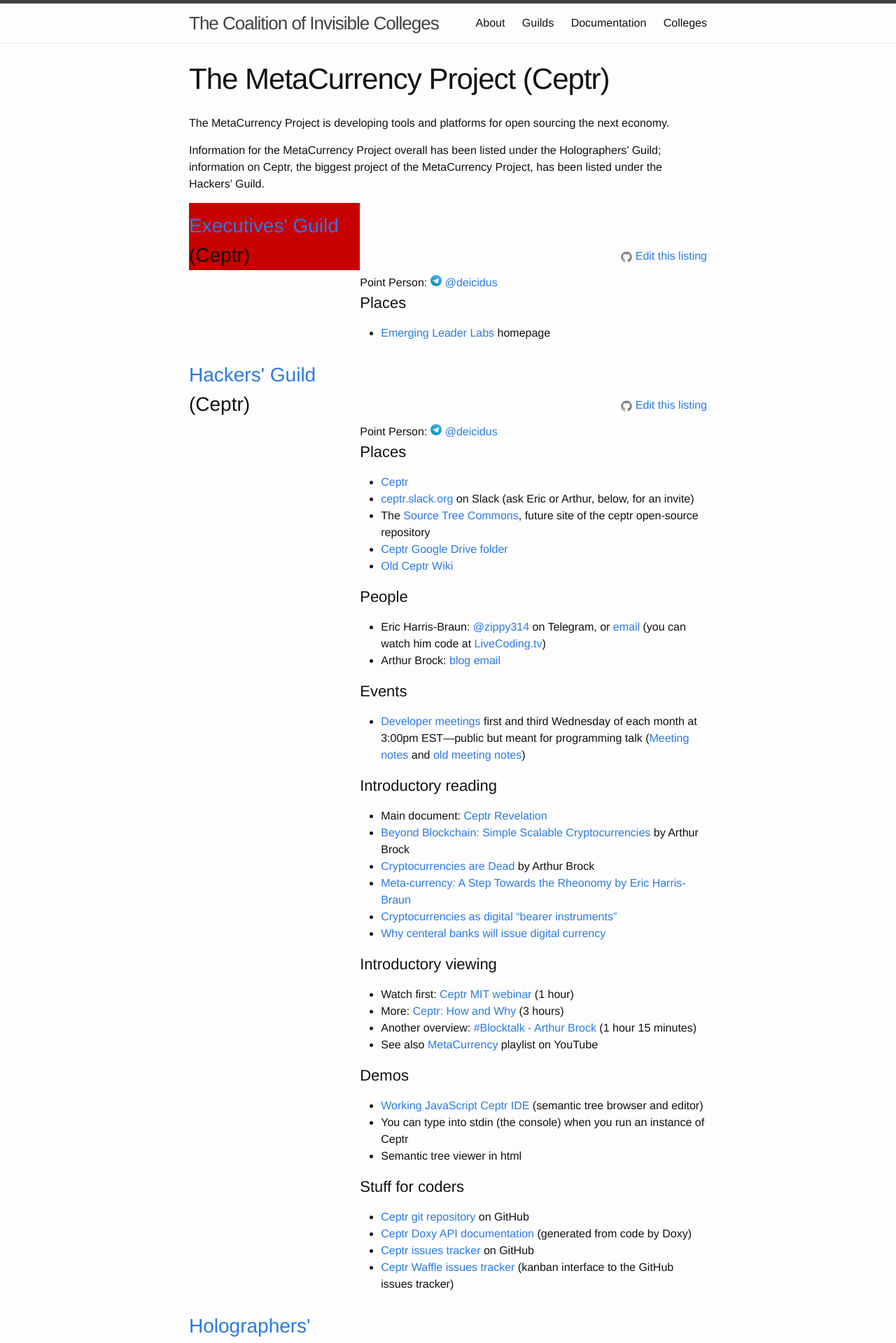
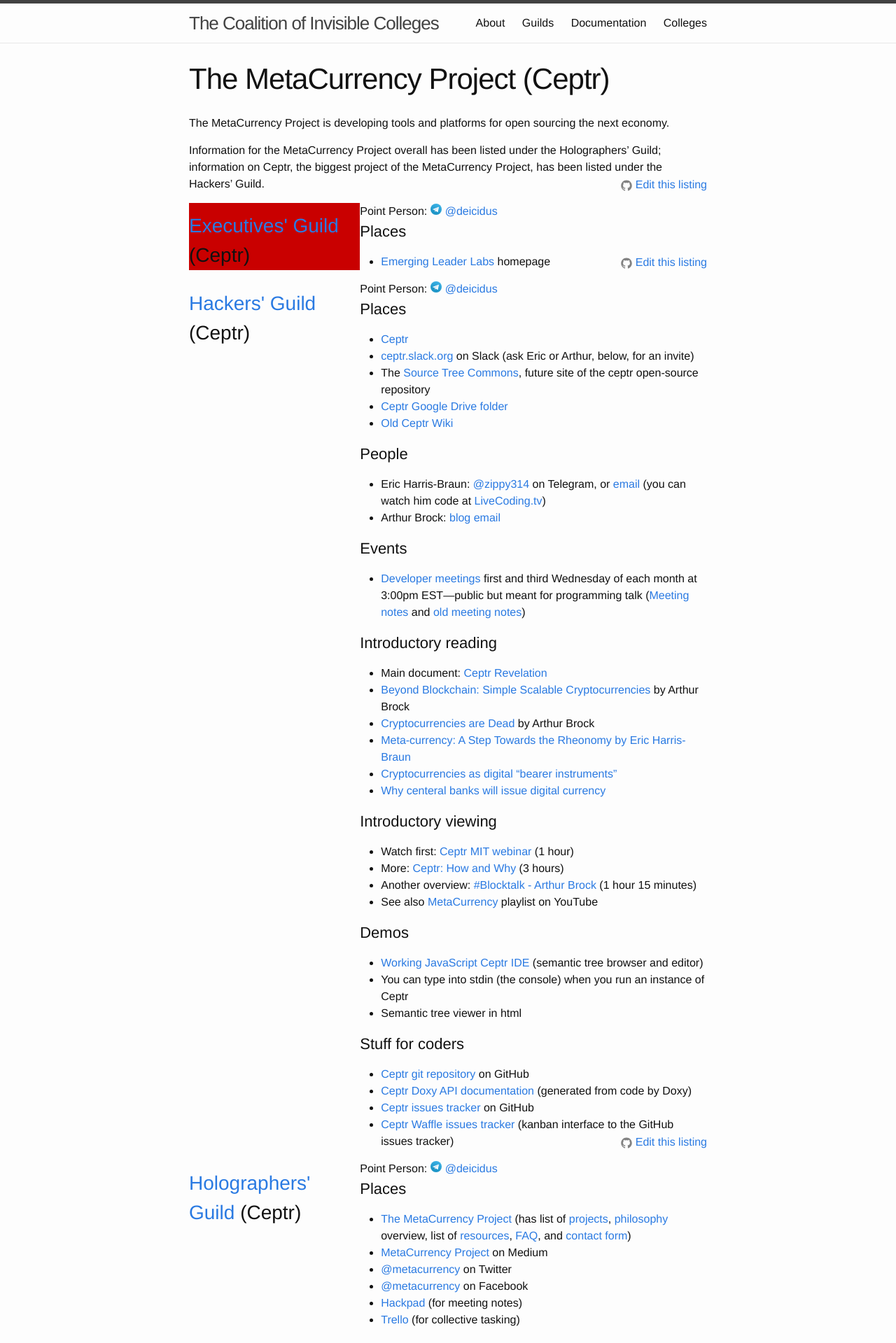
Before and after one commit to coalition-of-invisible-colleges/cic.github.io, a Jekyll site: the page built from colleges/Ceptr.md, in a window 1280 px wide. Shown: the top 1919 px of the page at 70% size. Built offline with Jekyll 4.4.1, drawn with Linux system fonts in a browser that asks for light colours.

Commit message:
Update _layout.scss

```diff
--- a/_sass/_layout.scss
+++ b/_sass/_layout.scss
@@ -257,9 +257,10 @@
 .guildtitle {
   width: 33%;
   clear: both;
+  float: left;
 }
 
-.guildtitle h2 {
+.guildtitle {
   font-size: 0.6em;
 }
 
```
